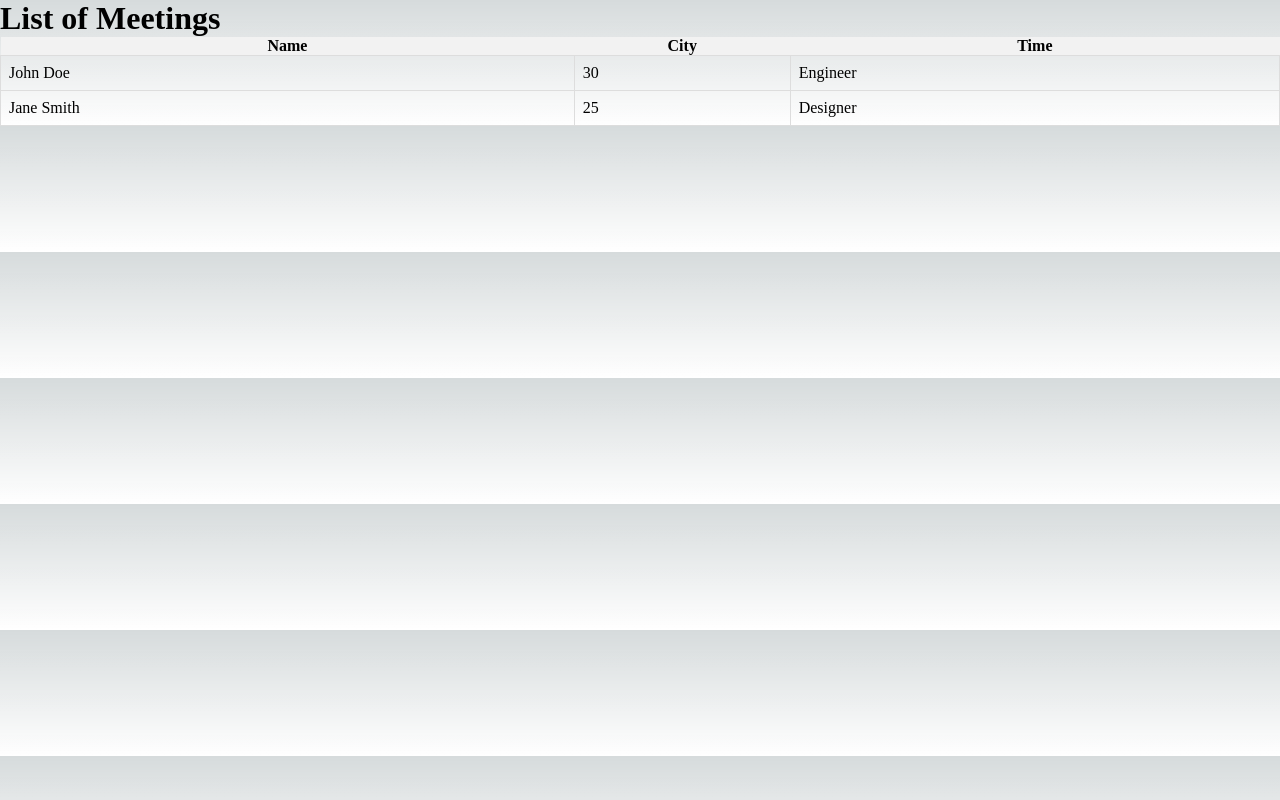
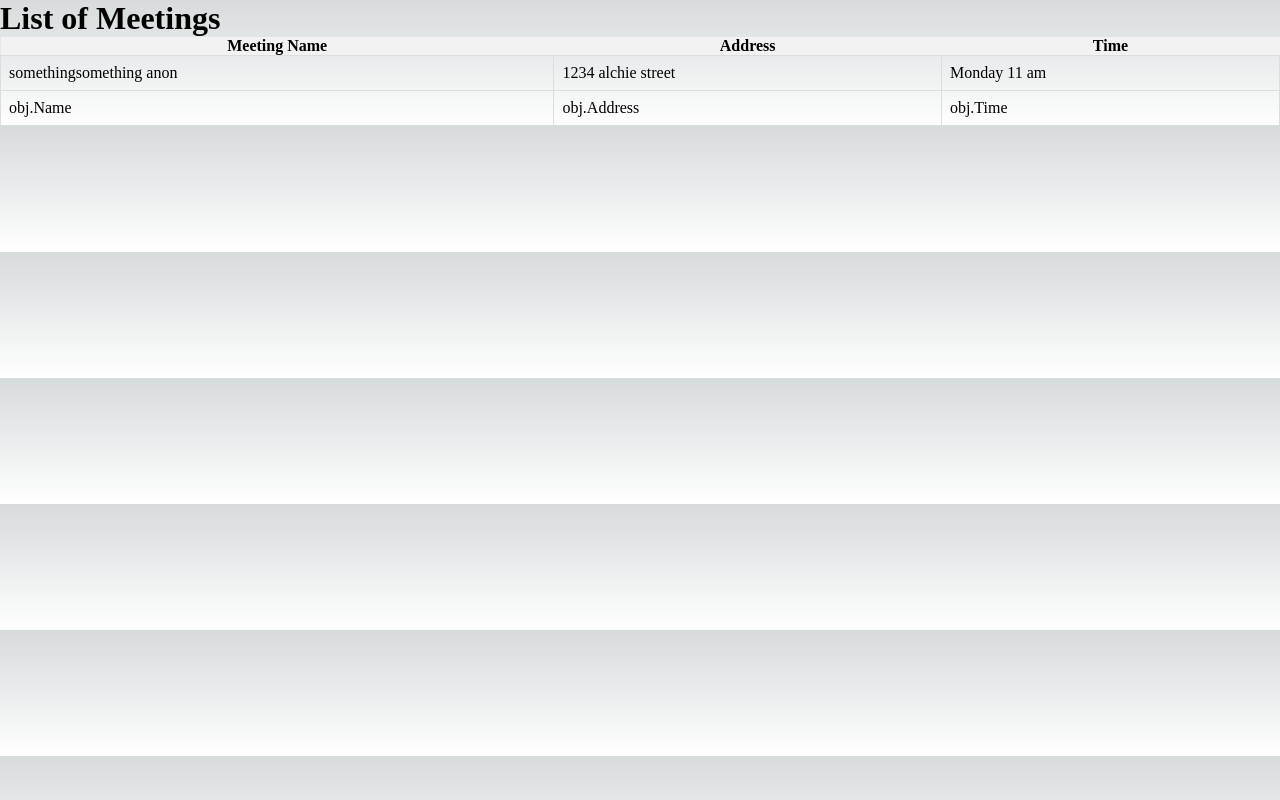
Before and after one commit to ColinBrock/next-practice, a Next.js app: page /MeetingDisplay in a window 1280 px wide. Built offline with nearby package versions, Linux system fonts and the light colour scheme.

Commit message:
Changed some table values

```diff
--- a/src/components/meetingDisplayTable.js
+++ b/src/components/meetingDisplayTable.js
@@ -6,21 +6,21 @@ const MeetingDisplayTable = () => {
     <table className={styles.table}>
       <thead>
         <tr>
-          <th>Name</th>
-          <th>City</th>
+          <th>Meeting Name</th>
+          <th>Address</th>
           <th>Time</th>
         </tr>
       </thead>
       <tbody>
         <tr>
-          <td>John Doe</td>
-          <td>30</td>
-          <td>Engineer</td>
+          <td>somethingsomething anon</td>
+          <td>1234 alchie street</td>
+          <td>Monday 11 am</td>
         </tr>
         <tr>
-          <td>Jane Smith</td>
-          <td>25</td>
-          <td>Designer</td>
+          <td>obj.Name</td>
+          <td>obj.Address</td>
+          <td>obj.Time</td>
         </tr>
       </tbody>
     </table>
--- a/src/pages/about/index.js
+++ b/src/pages/about/index.js
@@ -2,5 +2,6 @@ export default function About(){
     return (<div>
         <title>This is my About page</title>
         <h1>Homepage</h1>
+        <p>This app was created to provide a more robust experience when looking for local recovery meetings.</p>
         </div>)
 }
--- a/src/pages/index.js
+++ b/src/pages/index.js
@@ -20,7 +20,7 @@ const inter = Inter({ subsets: ['latin'] })
 // Make a view that takes you to the individual meeting page
 // Figure out how to make a list of meeting info and pass it into the table
 // Make a table that accepts the dynamic information related to those columns
-// Make a table that displays the names of the relevant columns
+// Make a table that displays the names of the relevant columns - IN PROGRESS
 
 
 export default function Home() {
```
